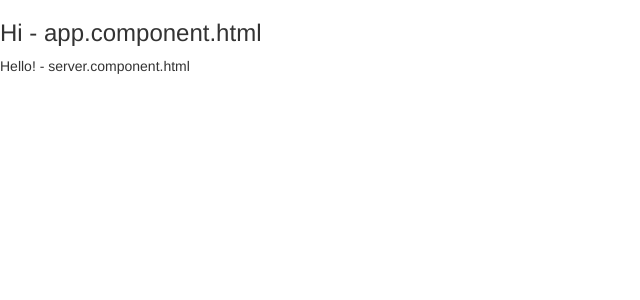
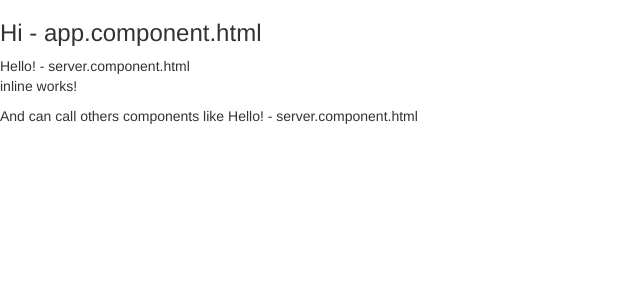
Before and after one commit to lucasinocente/app-exemplo-curso-angular4, an Angular app: page / in a window 1280 px wide. Shown: the top 300 px of the page, without its empty margins (0-640 px from the left). Built offline with nearby package versions, Linux system fonts and the light colour scheme.

Commit message:
How create a inline component

```diff
--- a/src/app/app.component.html
+++ b/src/app/app.component.html
@@ -1,3 +1,4 @@
 <h3>Hi - app.component.html</h3>
 
 <app-server></app-server>
+<app-inline></app-inline>
--- a/src/app/app.module.ts
+++ b/src/app/app.module.ts
@@ -3,12 +3,14 @@ import { NgModule } from '@angular/core';
 
 import { AppComponent } from './app.component';
 
-import { ServerComponent } from './server/server.component'
+import { ServerComponent } from './server/server.component';
+import { InlineComponent } from './inline/inline.component'
 
 @NgModule({
   declarations: [
     AppComponent,
-    ServerComponent
+    ServerComponent,
+    InlineComponent
   ],
   imports: [
     BrowserModule
--- /dev/null
+++ b/src/app/inline/inline.component.ts
@@ -0,0 +1,17 @@
+import { Component, OnInit } from '@angular/core';
+
+@Component({
+  selector: 'app-inline',
+  template: `
+    <p>inline works!</p>
+    And can call others components like <app-server></app-server>
+  `
+})
+export class InlineComponent implements OnInit {
+
+  constructor() { }
+
+  ngOnInit() {
+  }
+
+}
```
